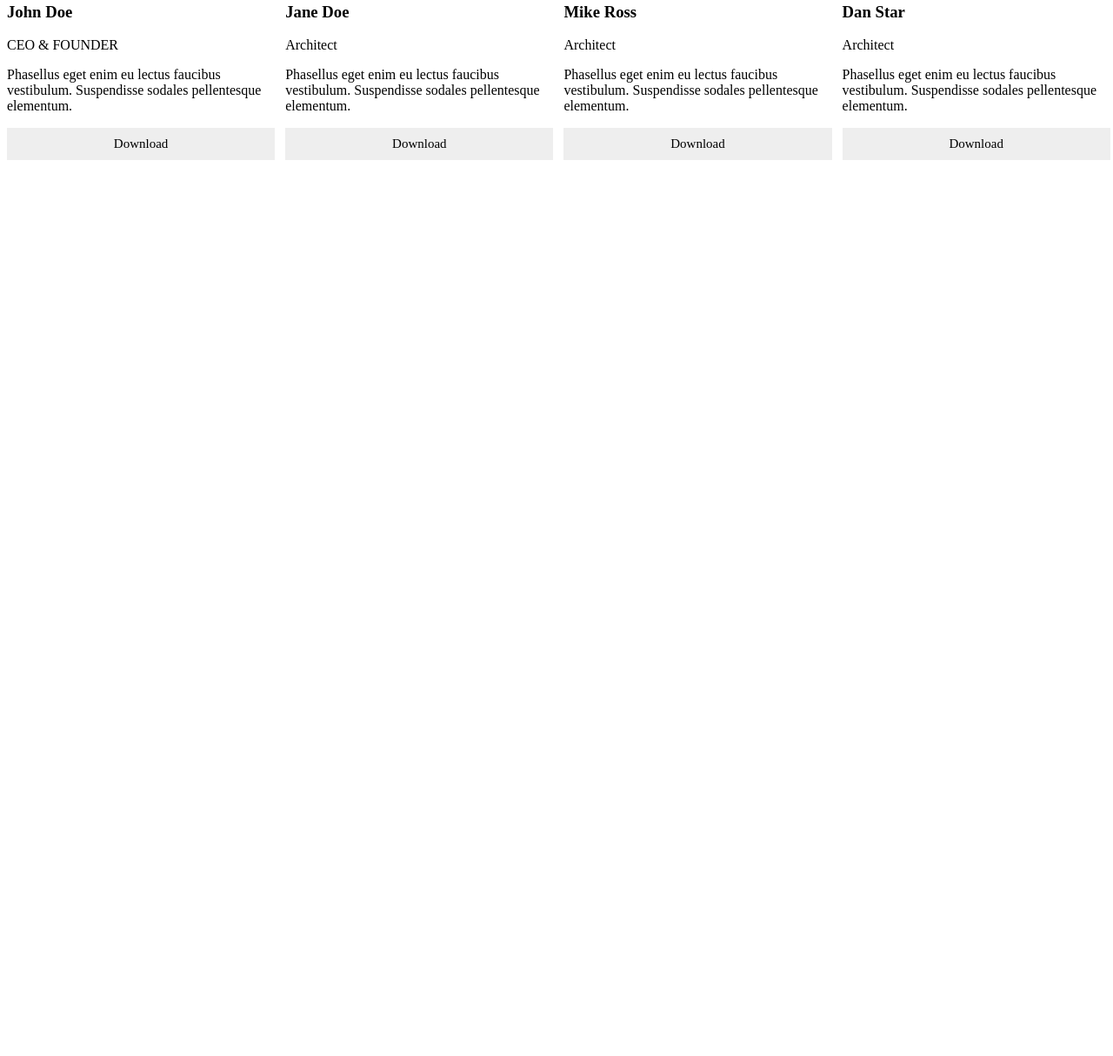
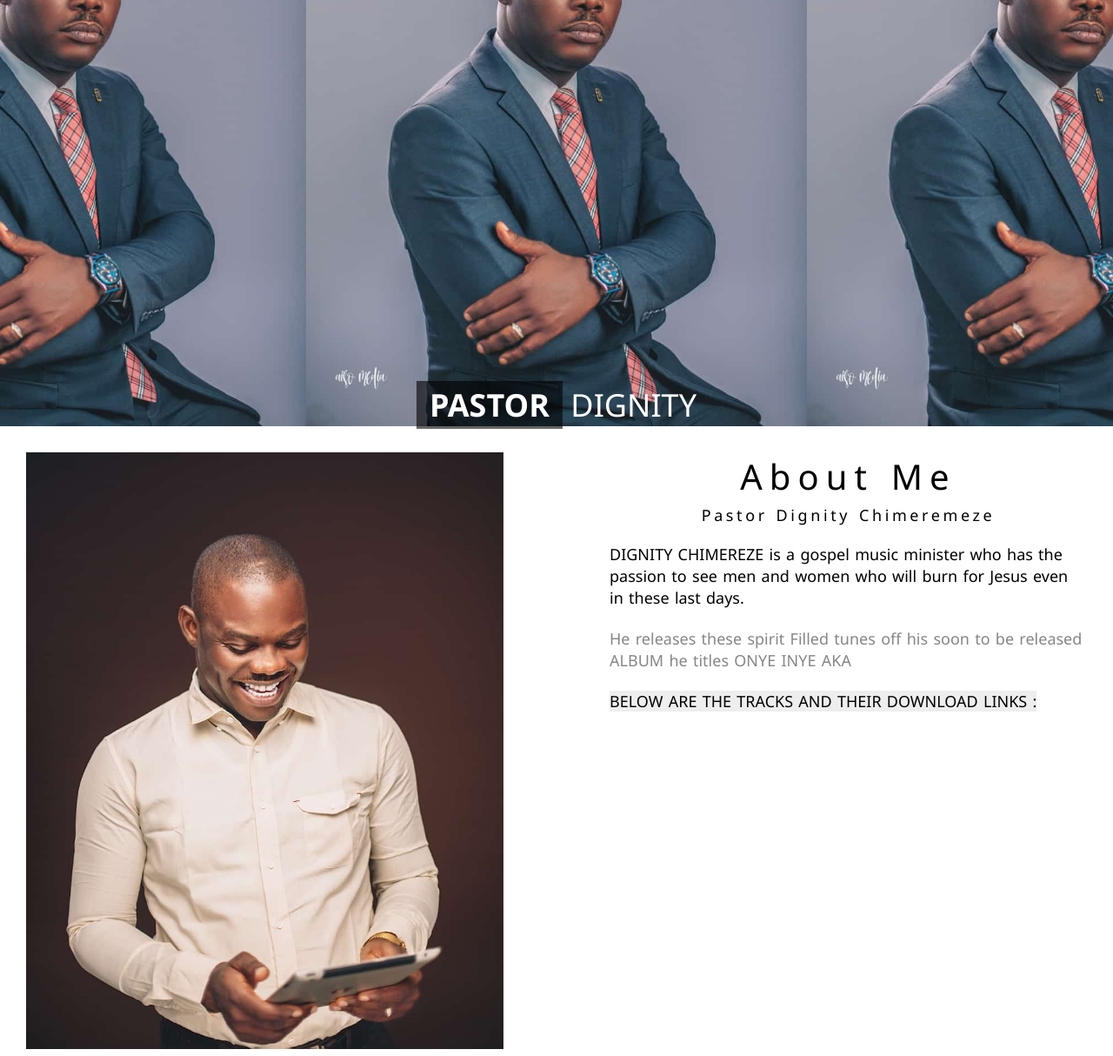
Before and after one commit to aniemmanuelrapoo/musicPage, a plain HTML site: page index.html in a window 1280 px wide. Shown: the part 230-1444 px from the top of the page at 87% size. Before the commit the page ends 800 px from the top, so only its background shows below. Drawn offline with Linux system fonts and the light colour scheme.

Commit message:
concluding design

```diff
--- a/css/style.css
+++ b/css/style.css
@@ -1,19 +1,94 @@
+*{
+  padding: 0;
+  margin: 0;
+  box-sizing: border-box;
+  font-family: "Segoe UI",Arial,sans-serif;
+  font-weight: normal;
+}
+.bgimg{
+  background-image: url("../images/2348037618013_status_bebc5f62070047399aaae827e0ebb11b.jpg");
+  height: 90vh;
+  display: flex;
+  justify-content: center;
+  align-items: flex-end;
+  background-position: top;
+  background-repeat: no-repeat;
+  background-size: cover;
+}
+.bgh1{
+  color: white;
+  font-size: 36px;
+  font-weight: normal;
+}
+.bgh1 span{
+  background-color: #00000099;
+  padding: 3px 15px;
+  text-align: center;
+  font-weight: bold;
+}
+.all{
+  padding: 30px;
+}
+
+.aboutcatering{
+  display: flex;
+  border-bottom: 3px solid #eee;
+  padding-bottom: 30px;
+  margin-bottom: 80px;
+  justify-content: space-between;
+}
+.aboutcatering img{
+  width: 100%;
+}
+.about1{
+  width: 49%;
+}
+.catsec{
+  font-weight: lighter;
+  word-spacing: 0.1em;
+  width: 49%;
+}
+.catsec h1{
+  text-align: center;
+  letter-spacing: 0.2em;
+  font-size: 24px;
+  padding-bottom: 5px;
+}
+.subhead{
+  text-align: center;
+  padding-bottom: 10px;
+  letter-spacing: 00.2em;
+}
+.catsec p{
+  font-size: 15px;
+}
+
+span{
+  background-color: #eee;
+}
+.subpara{
+  color: rgb(136, 133, 133);
+}
 .flex2con{
   display: flex;
   justify-content: space-between;
+  flex-direction: column;
 }
 .sec{
-  width: 24%;
+  width: 100%;
   margin-bottom: 30px;
 }
 .sec img{
-  filter: grayscale(100%);
   width: 100%;
+}
+.sec h3{
+  text-align: center;
+  padding: 20px 0px;
 }
 .sec a{
   color: black;
   text-decoration: none;
-  width: 95%;
+  width: 100%;
   padding: 10px;
   font-size: 15px;
   display: inline-block;
@@ -21,15 +96,14 @@
   background-color: #eee;
 }
 
-/* Extra small devices (phones, 600px and down) */
-@media only screen and (max-width: 600px) {
-  /* body {background: red;} */
-  .flex2con{
-    flex-direction: column;
-  }
-  .sec{
-    width: 100%;
-  }
+footer{
+  background-color: black;
+  color: white;
+  text-align: center;
+}
+footer p{
+  padding: 30px;
+  margin-top: 0px 40px;
 }
 
 /* Small devices (portrait tablets and large phones, 600px and up) */
@@ -41,6 +115,10 @@
   .sec{
     width: 100%;
   }
+  .bgimg{
+    background-repeat: repeat;
+    background-size: contain;
+  }
 }
 
 @media only screen and (min-width: 768px) {
@@ -51,6 +129,26 @@
   }
   .sec{
     width: 49%;
+  }
+  .about1{
+    width: 45%;
+  }
+  .catsec{
+    width: 45%;
+  }
+  .catsec h1{
+    font-size: 40px;
+  }
+  .subhead{
+    padding-bottom: 20px;
+  }
+  .catsec p{
+    line-height: 25px;
+    font-size: 18px;
+  }
+
+  span{
+    background-color: #eee;
   }
 }
 
--- a/index.html
+++ b/index.html
@@ -8,38 +8,105 @@
   <link rel="stylesheet" href="./css/style.css">
 </head>
 <body>
+  <div class="bgimg">
+    <h1 class="bgh1"><span>PASTOR</span> DIGNITY</h1>
+</div>
+<div class="all">
+  <div class="aboutcatering">
+    <div class="about1">
+        <img src="./images/2348037618013_status_9f090cf127d544ccb55e27ecc335f236.jpg" alt="">
+    </div>
+    <div class="catsec">
+        <h1>About Me</h1>
+        <p class="subhead">Pastor Dignity Chimeremeze</p>
+        <p>DIGNITY CHIMEREZE is a gospel music minister who has the passion to see men and women who will burn for Jesus even in these last days.</p>
+        <br>
+        <p class="subpara">He releases these spirit Filled tunes off his soon to be released ALBUM he titles ONYE INYE AKA</p>
+        <br>
+        <p><span>BELOW ARE THE TRACKS AND THEIR DOWNLOAD LINKS :</span></p>
+    </div>
+</div>
+
   <div class="flex2con">
     <div class="sec">
         <img src="./images/team2.jpg" alt="" class="team2">
-        <h3>John Doe</h3>
-        <p class="title">CEO & FOUNDER</p>
-        <p>Phasellus eget enim eu lectus faucibus vestibulum. Suspendisse sodales pellentesque elementum.</p>
-        <a href="">Download</a>
+        <h3>MY LOVE</h3>
+        <a href="https://distrokid.com/hyperfollow/dignitychimereze/my-love">Download</a>
     </div>
 
     <div class="sec">
         <img src="./images/team1.jpg" alt="" class="team3">
-        <h3>Jane Doe</h3>
-        <p class="title">Architect</p>
-        <p>Phasellus eget enim eu lectus faucibus vestibulum. Suspendisse sodales pellentesque elementum.</p>
-        <a href="">Download</a>
+        <h3>YOU ARE GREAT</h3>
+        <a href="https://distrokid.com/hyperfollow/dignitychimereze/you-are-great">Download</a>
     </div>
 
     <div class="sec">
         <img src="./images/team3.jpg" alt="" class="team3">
-        <h3>Mike Ross</h3>
-        <p class="title">Architect</p>
-        <p>Phasellus eget enim eu lectus faucibus vestibulum. Suspendisse sodales pellentesque elementum.</p>
-        <a href="">Download</a>
+        <h3>HOLY FIRE</h3>
+        <a href="https://distrokid.com/hyperfollow/dignitychimereze/holy-fire">Download</a>
     </div>
 
     <div class="sec">
         <img src="./images/team4.jpg" alt="" class="team4">
-        <h3>Dan Star</h3>
-        <p class="title">Architect</p>
-        <p>Phasellus eget enim eu lectus faucibus vestibulum. Suspendisse sodales pellentesque elementum.</p>
-        <a href="">Download</a>
+        <h3>I CHOOSE TO WORSHIP</h3>
+        <a href="https://distrokid.com/hyperfollow/dignitychimereze/i-choose-to-worship-2">Download</a>
     </div>
   </div>
+
+  <div class="flex2con">
+    <div class="sec">
+        <img src="./images/team2.jpg" alt="" class="team2">
+        <h3>ONYE INYE AKA</h3>
+        <a href="https://distrokid.com/hyperfollow/dignitychimereze/onye-inye-akam-feat-stella-chukwuma">Download</a>
+    </div>
+
+    <div class="sec">
+        <img src="./images/team1.jpg" alt="" class="team3">
+        <h3>BREATH ON ME</h3>
+        <a href="https://distrokid.com/hyperfollow/dignitychimereze/breathe-on-me">Download</a>
+    </div>
+
+    <div class="sec">
+        <img src="./images/team3.jpg" alt="" class="team3">
+        <h3>LET ME DROWN IN YOU</h3>
+        <a href="https://distrokid.com/hyperfollow/dignitychimereze/let-me-drown-in-you">Download</a>
+    </div>
+
+    <div class="sec">
+        <img src="./images/team4.jpg" alt="" class="team4">
+        <h3>WITHOUT MEASURE</h3>
+        <a href="https://distrokid.com/hyperfollow/dignitychimereze/without-measure">Download</a>
+    </div>
+  </div>
+
+  <div class="flex2con">
+    <div class="sec">
+        <img src="./images/team2.jpg" alt="" class="team2">
+        <h3>YOU ARE ALL I WANT</h3>
+        <a href="https://distrokid.com/hyperfollow/dignitychimereze/you-are-all-i-want-feat-chidi-ani">Download</a>
+    </div>
+
+    <div class="sec">
+        <img src="./images/team1.jpg" alt="" class="team3">
+        <h3>LIKE A RIVER</h3>
+        <a href="https://distrokid.com/hyperfollow/dignitychimereze/like-a-river">Download</a>
+    </div>
+
+    <div class="sec">
+        <img src="./images/team3.jpg" alt="" class="team3">
+        <h3>PRAYER MEDLEY</h3>
+        <a href="https://distrokid.com/hyperfollow/dignitychimereze/prayer-medley">Download</a>
+    </div>
+
+    <!-- <div class="sec">
+        <img src="./images/team4.jpg" alt="" class="team4">
+        <h3>WITHOUT MEASURE</h3>
+        <a href="">Download</a>
+    </div> -->
+  </div>
+</div>
+<footer>
+  <p>Powered by RAPOO</p>
+</footer>
 </body>
 </html>
```
Also changed, not shown: images/2348037618013_status_9f090cf127d544ccb55e27ecc335f236.jpg (added), images/2348037618013_status_bebc5f62070047399aaae827e0ebb11b.jpg (added).
